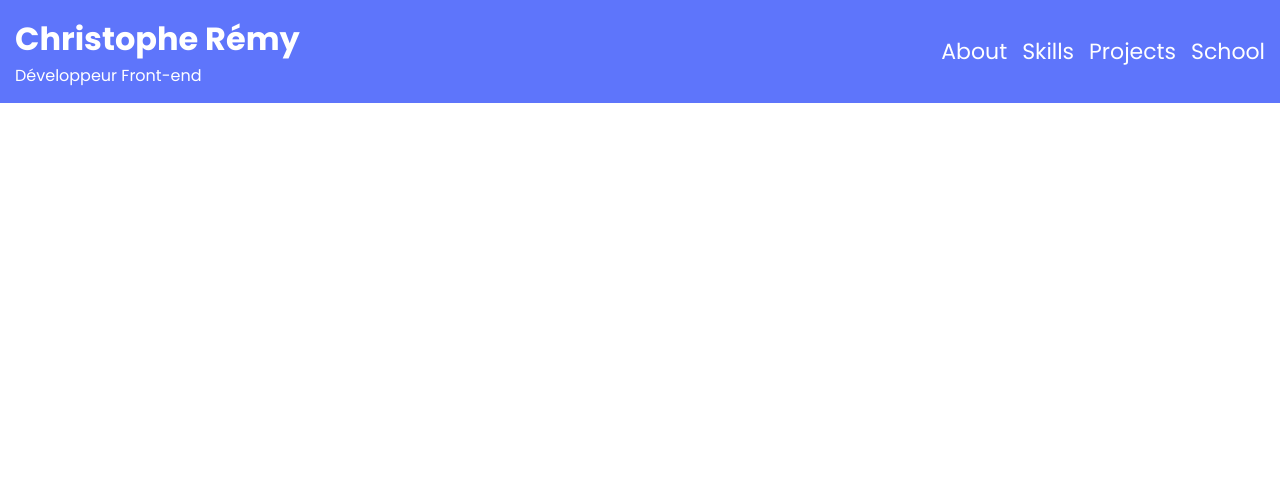
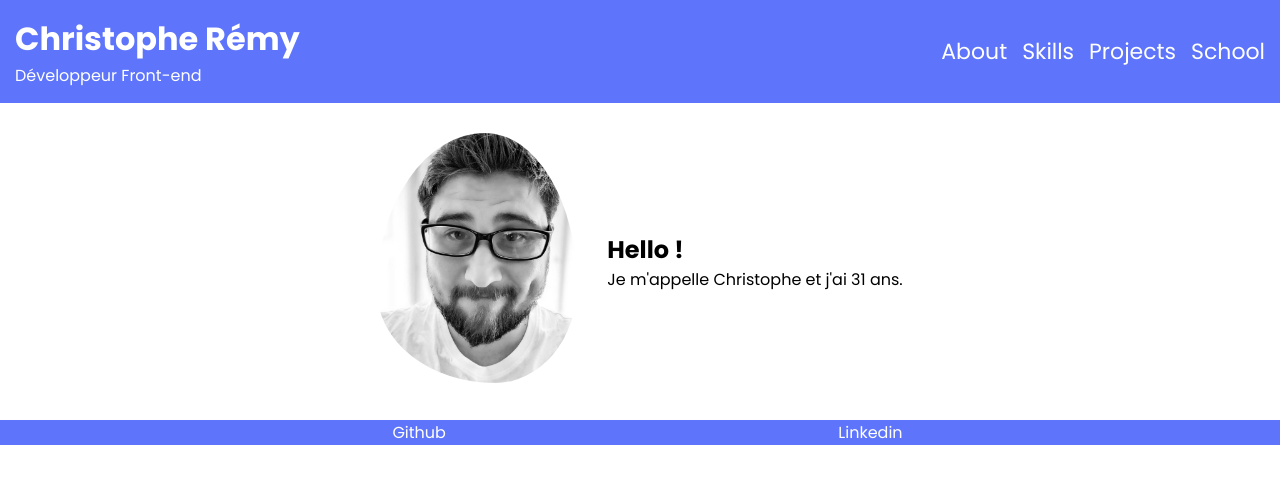
Before and after one commit to Cremobeur/react-deploy, a React (Create React App) app: page / in a window 1280 px wide. Shown: the top 484 px of the page. Built offline with nearby package versions, Linux system fonts and the light colour scheme.

Commit message:
Add footer and hero section

```diff
--- a/src/App.css
+++ b/src/App.css
@@ -35,3 +35,35 @@ a {
   text-decoration: none;
   color: #FFFFFF;
 }
+
+/********** HERO **********/
+
+.App-hero {
+  width: 100%;
+  height: auto;
+  margin: 30px 0;
+}
+
+.main-profil {
+  display: flex;
+  flex-direction: row;
+  justify-content: center;
+  align-items: center;
+}
+
+.App-hero picture img {
+  height: auto;
+  width: 200px;
+  object-fit: cover;
+  border-radius: 54% 46% 41% 59% / 63% 61% 39% 37%;
+}
+
+.main-spitch {
+  margin-left: 30px;
+}
+
+/********** FOOTER **********/
+
+.App-footer {
+  background-color: #5E75FB;
+}
--- a/src/App.js
+++ b/src/App.js
@@ -1,9 +1,15 @@
 import './App.css';
+import Footer from './components/Footer';
 import Header from './components/Header';
+import Hero from './components/Hero';
 
 function App() {
   return (
-    <Header/>
+    <>
+      <Header />
+      <Hero/>
+      <Footer />
+    </>
   );
 }
 
--- /dev/null
+++ b/src/components/Footer.js
@@ -0,0 +1,20 @@
+import React from "react";
+
+const Footer = () => {
+    return (
+
+        <footer className="App-footer">
+
+            <div className="main-social">
+                <ul>
+                    <li><a href="./Footer.js">Github</a></li>
+                    <li><a href="./Footer.js">Linkedin</a></li>
+                </ul>
+            </div>
+
+        </footer>
+
+    )
+}
+
+export default Footer;
--- /dev/null
+++ b/src/components/Hero.js
@@ -0,0 +1,27 @@
+import React from "react";
+import profil from "../img/profil-img.jpg";
+
+const Hero = () => {
+    return (
+
+        <section className="App-hero">
+
+            <div className="main-profil">
+
+                <picture>
+                    <img src={profil} alt=""/>
+                </picture>
+
+                <div className="main-spitch">
+                    <h2>Hello !</h2>
+                    <p>Je m'appelle Christophe et j'ai 31 ans.</p>
+                </div>
+
+            </div>
+
+        </section>
+
+    )
+}
+
+export default Hero;
--- a/src/index.css
+++ b/src/index.css
@@ -14,4 +14,9 @@
 body {
   background-color: #FFFFFF;
   font-family: 'Poppins', sans-serif;
+  display: flex;
+  flex-direction: column;
+  justify-content: space-between;
+  width: 100%;
+  height: auto;
 }
```
Also changed, not shown: src/setupTests.js (deleted, +0 -5 lines), src/img/profil-img.jpg (added), 1 other file (tests, documents, lock files or other folders).
